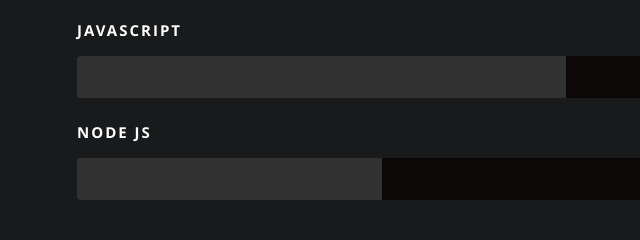
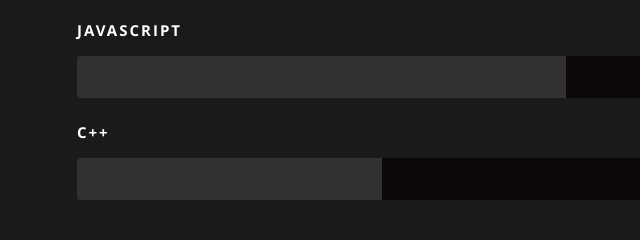
Before and after one commit to agentwo/agentwo.github.io, a plain HTML site: page index.html in a window 1280 px wide. Shown: the part 3060-3300 px from the top of the page, 328-968 px from the left. Drawn offline with nearby package versions, Linux system fonts and the light colour scheme.

Commit message:
Update index.html

```diff
--- a/index.html
+++ b/index.html
@@ -276,7 +276,7 @@
 						<li><span class="bar-expand wordpress"></span><em>Clang</em></li>
 						<li><span class="bar-expand css"></span><em>Python</em></li>
 						<li><span class="bar-expand html5"></span><em>JavaScript</em></li>
-                  <li><span class="bar-expand jquery"></span><em>Node JS</em></li>
+                  <li><span class="bar-expand jquery"></span><em>C++</em></li>
 					</ul>
 
 				</div><!-- end skill-bars -->
```
